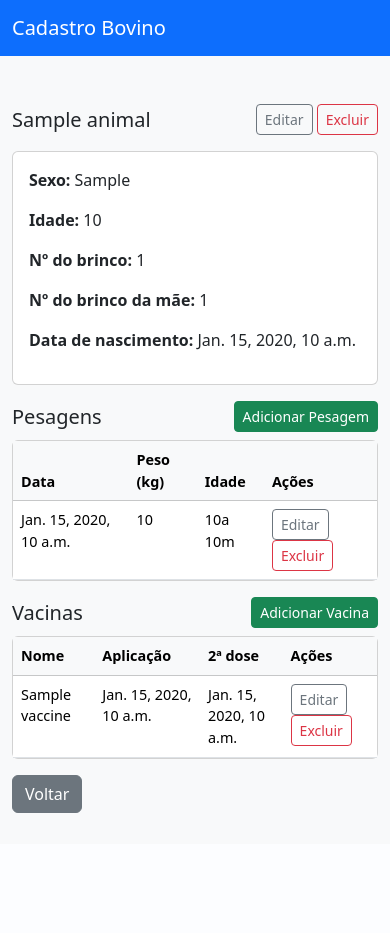
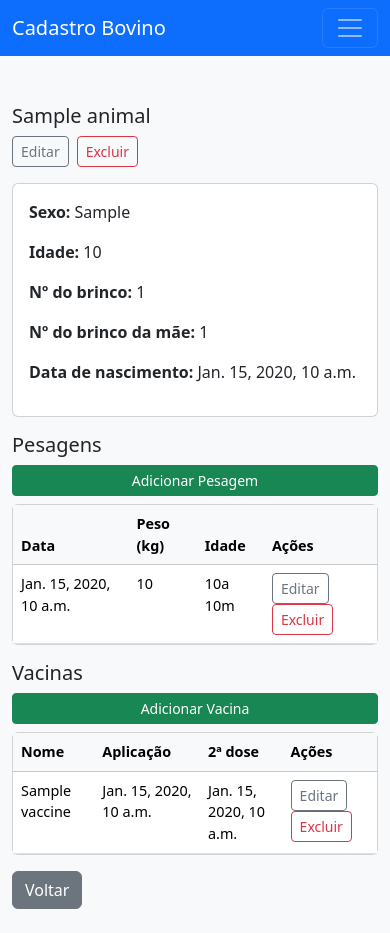
Before and after one commit to CristianoPirolli/Django-system, a Django app: template cadastro/templates/animal_detail.html in a window 390 px wide. Before the commit the page ends 813 px from the top, so only its background shows below. Run offline with Django 4.2, Linux system fonts and the light colour scheme; the template is opened without the code that fills it: most values are stand-ins (such as "Sample title", 1, 10 or a date in 2020).

Commit message:
Improve mobile layout for templates

```diff
--- a/cadastro/templates/animal_confirm_delete.html
+++ b/cadastro/templates/animal_confirm_delete.html
@@ -7,8 +7,10 @@
         <p>Tem certeza que deseja excluir {{ animal }}?</p>
         <form method="post">
             {% csrf_token %}
-            <a class="btn btn-secondary" href="{% url 'animal_detail' animal.pk %}">Cancelar</a>
-            <button type="submit" class="btn btn-danger">Excluir</button>
+            <div class="d-flex flex-column flex-sm-row gap-2">
+                <a class="btn btn-secondary" href="{% url 'animal_detail' animal.pk %}">Cancelar</a>
+                <button type="submit" class="btn btn-danger">Excluir</button>
+            </div>
         </form>
     </div>
 </div>
--- a/cadastro/templates/animal_detail.html
+++ b/cadastro/templates/animal_detail.html
@@ -1,9 +1,9 @@
 {% extends 'base.html' %}
 {% block title %}{{ animal }}{% endblock %}
 {% block content %}
-<div class="d-flex justify-content-between align-items-center mb-3">
+<div class="d-flex flex-column flex-md-row justify-content-between align-items-md-center mb-3 gap-2">
     <h1 class="h4 mb-0">{{ animal }}</h1>
-    <div>
+    <div class="d-flex gap-2">
         <a class="btn btn-sm btn-outline-secondary" href="{% url 'animal_edit' animal.pk %}">Editar</a>
         <a class="btn btn-sm btn-outline-danger" href="{% url 'animal_delete' animal.pk %}">Excluir</a>
     </div>
@@ -17,9 +17,9 @@
         <p><strong>Data de nascimento:</strong> {{ animal.birth_date }}</p>
     </div>
 </div>
-<div class="d-flex justify-content-between align-items-center mb-2">
+<div class="d-flex flex-column flex-md-row justify-content-between align-items-md-center mb-2 gap-2">
     <h2 class="h5 mb-0">Pesagens</h2>
-    <a class="btn btn-sm btn-success" href="{% url 'weighing_add' animal.pk %}">Adicionar Pesagem</a>
+    <a class="btn btn-sm btn-success align-self-md-start" href="{% url 'weighing_add' animal.pk %}">Adicionar Pesagem</a>
 </div>
 {% if weights %}
 <div class="card mb-3">
@@ -56,9 +56,9 @@
 {% else %}
 <p>Nenhuma pesagem registrada.</p>
 {% endif %}
-<div class="d-flex justify-content-between align-items-center mb-2">
+<div class="d-flex flex-column flex-md-row justify-content-between align-items-md-center mb-2 gap-2">
     <h2 class="h5 mb-0">Vacinas</h2>
-    <a class="btn btn-sm btn-success" href="{% url 'vaccine_add' animal.pk %}">Adicionar Vacina</a>
+    <a class="btn btn-sm btn-success align-self-md-start" href="{% url 'vaccine_add' animal.pk %}">Adicionar Vacina</a>
 </div>
 {% if vaccines %}
 <div class="card">
--- a/cadastro/templates/animal_form.html
+++ b/cadastro/templates/animal_form.html
@@ -22,7 +22,7 @@
                     {{ form.birth_date.label_tag }}{{ form.birth_date }}
                 </div>
             </div>
-            <div class="mt-3">
+            <div class="mt-3 d-flex flex-column flex-sm-row gap-2">
                 <button type="submit" class="btn btn-primary">Salvar</button>
                 <a class="btn btn-secondary" href="{% if is_edit %}{% url 'animal_detail' animal.pk %}{% else %}{% url 'animal_list' %}{% endif %}">Voltar</a>
             </div>
--- a/cadastro/templates/animal_list.html
+++ b/cadastro/templates/animal_list.html
@@ -1,9 +1,9 @@
 {% extends 'base.html' %}
 {% block title %}Animais{% endblock %}
 {% block content %}
-<div class="d-flex justify-content-between align-items-center mb-3">
+<div class="d-flex flex-column flex-md-row justify-content-between align-items-md-center mb-3 gap-2">
     <h1 class="h3 mb-0">Animais</h1>
-    <a class="btn btn-success" href="{% url 'animal_add' %}">Adicionar Animal</a>
+    <a class="btn btn-success align-self-md-start" href="{% url 'animal_add' %}">Adicionar Animal</a>
 </div>
 {% if animals %}
 <div class="card shadow-sm">
--- a/cadastro/templates/base.html
+++ b/cadastro/templates/base.html
@@ -16,6 +16,16 @@
 <nav class="navbar navbar-expand-lg navbar-dark bg-primary mb-4">
     <div class="container">
         <a class="navbar-brand" href="{% url 'animal_list' %}">Cadastro Bovino</a>
+        <button class="navbar-toggler" type="button" data-bs-toggle="collapse" data-bs-target="#navbarNav" aria-controls="navbarNav" aria-expanded="false" aria-label="Toggle navigation">
+            <span class="navbar-toggler-icon"></span>
+        </button>
+        <div class="collapse navbar-collapse" id="navbarNav">
+            <ul class="navbar-nav ms-auto">
+                <li class="nav-item">
+                    <a class="nav-link" href="{% url 'animal_list' %}">Animais</a>
+                </li>
+            </ul>
+        </div>
     </div>
 </nav>
 <main class="container py-4">
--- a/cadastro/templates/vaccine_confirm_delete.html
+++ b/cadastro/templates/vaccine_confirm_delete.html
@@ -7,8 +7,10 @@
         <p>Tem certeza que deseja excluir a vacina {{ vaccine.name }} de {{ vaccine.animal }}?</p>
         <form method="post">
             {% csrf_token %}
-            <a class="btn btn-secondary" href="{% url 'animal_detail' vaccine.animal.pk %}">Cancelar</a>
-            <button type="submit" class="btn btn-danger">Excluir</button>
+            <div class="d-flex flex-column flex-sm-row gap-2">
+                <a class="btn btn-secondary" href="{% url 'animal_detail' vaccine.animal.pk %}">Cancelar</a>
+                <button type="submit" class="btn btn-danger">Excluir</button>
+            </div>
         </form>
     </div>
 </div>
--- a/cadastro/templates/vaccine_form.html
+++ b/cadastro/templates/vaccine_form.html
@@ -22,7 +22,7 @@
                     {{ form.second_dose_date.label_tag }}{{ form.second_dose_date }}
                 </div>
             </div>
-            <div class="mt-3">
+            <div class="mt-3 d-flex flex-column flex-sm-row gap-2">
                 <button type="submit" class="btn btn-primary">Salvar</button>
                 <a class="btn btn-secondary" href="{% url 'animal_detail' animal.pk %}">Voltar</a>
             </div>
--- a/cadastro/templates/weighing_confirm_delete.html
+++ b/cadastro/templates/weighing_confirm_delete.html
@@ -7,8 +7,10 @@
         <p>Tem certeza de que deseja excluir a pesagem de {{ weighing.weigh_date }}?</p>
         <form method="post">
             {% csrf_token %}
-            <button type="submit" class="btn btn-danger">Excluir</button>
-            <a class="btn btn-secondary" href="{% url 'animal_detail' weighing.animal.pk %}">Cancelar</a>
+            <div class="d-flex flex-column flex-sm-row gap-2">
+                <button type="submit" class="btn btn-danger">Excluir</button>
+                <a class="btn btn-secondary" href="{% url 'animal_detail' weighing.animal.pk %}">Cancelar</a>
+            </div>
         </form>
     </div>
 </div>
--- a/cadastro/templates/weighing_form.html
+++ b/cadastro/templates/weighing_form.html
@@ -14,7 +14,7 @@
                     {{ form.weight.label_tag }}{{ form.weight }}
                 </div>
             </div>
-            <div class="mt-3">
+            <div class="mt-3 d-flex flex-column flex-sm-row gap-2">
                 <button type="submit" class="btn btn-primary">Salvar</button>
                 <a class="btn btn-secondary" href="{% url 'animal_detail' animal.pk %}">Voltar</a>
             </div>
```
